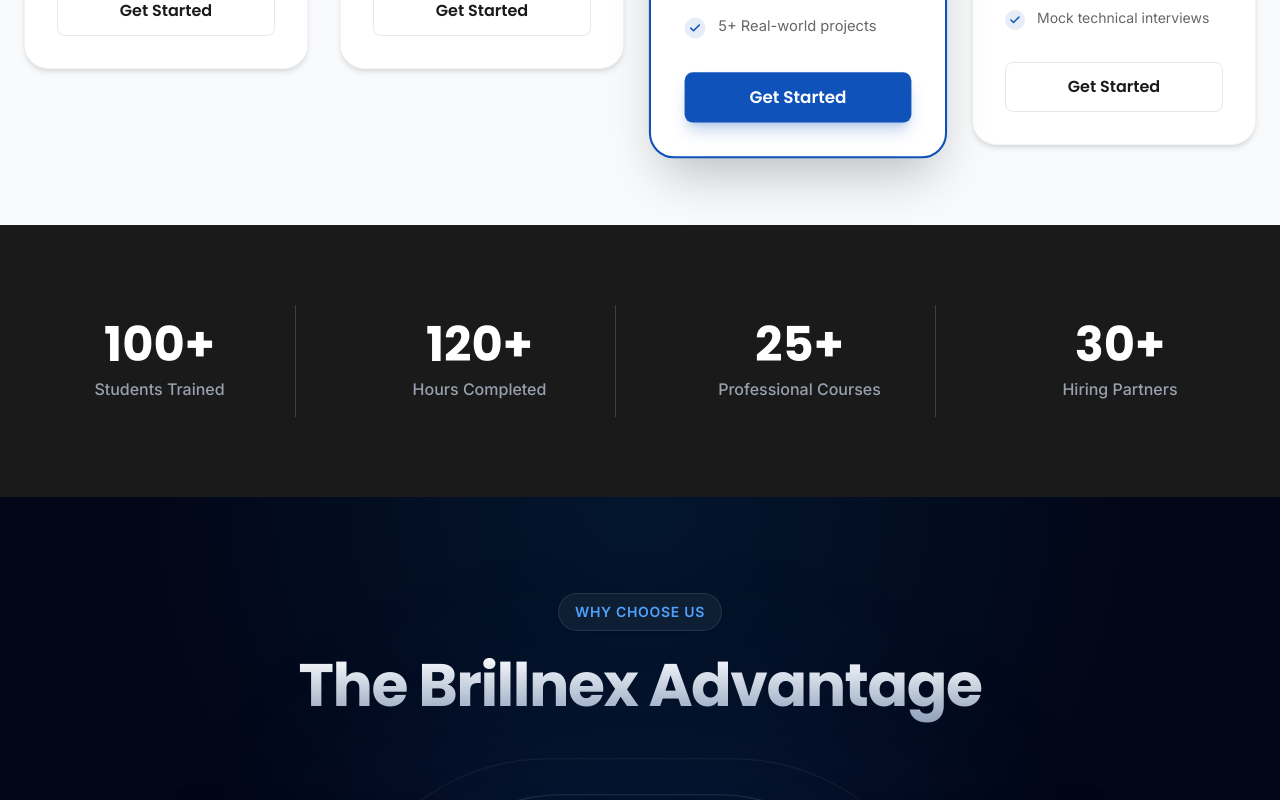
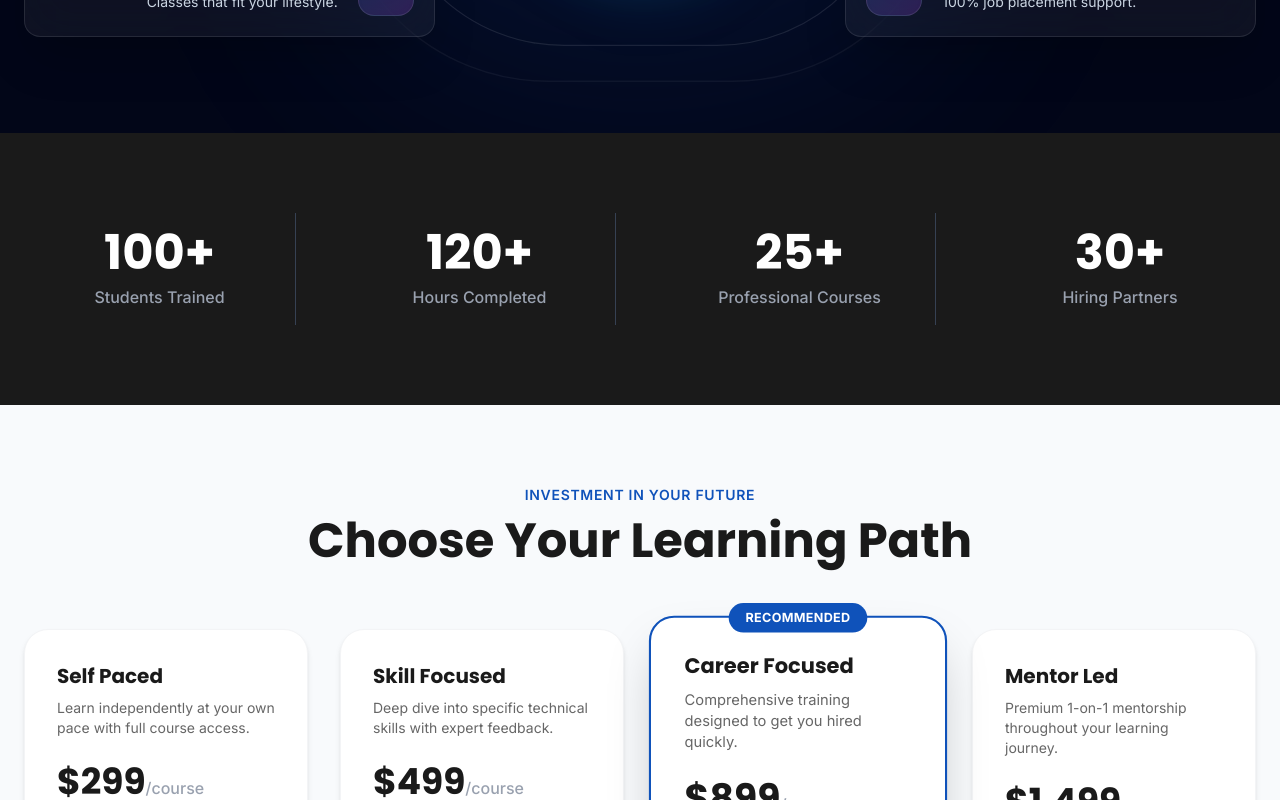
Before and after one commit to reddyrohan2003/brillnex-tech, a Next.js app: page / in a window 1280 px wide. Shown: the part 3060-3860 px from the top of the page. Built offline with nearby package versions, Linux system fonts and the light colour scheme.

Commit message:
chore: optimize landing page section order for higher conversions

```diff
--- a/src/app/page.tsx
+++ b/src/app/page.tsx
@@ -1,10 +1,10 @@
 import HeroSection from "@/components/home/HeroSection";
 import HiringPartners from "@/components/home/HiringPartners";
-import AboutSection from "@/components/home/AboutSection";
+import TrendingCourses from "@/components/home/TrendingCourses";
 import WhyChooseUs from "@/components/home/WhyChooseUs";
 import AchievementCounters from "@/components/home/AchievementCounters";
-import TrendingCourses from "@/components/home/TrendingCourses";
 import PricingPlans from "@/components/home/PricingPlans";
+import AboutSection from "@/components/home/AboutSection";
 import LeadFormFAQ from "@/components/home/LeadFormFAQ";
 import Newsletter from "@/components/home/Newsletter";
 
@@ -14,9 +14,9 @@
       <HeroSection />
       <HiringPartners />
       <TrendingCourses />
+      <WhyChooseUs />
+      <AchievementCounters />
       <PricingPlans />
-      <AchievementCounters />
-      <WhyChooseUs />
       <AboutSection />
       <LeadFormFAQ />
       <Newsletter />
```
